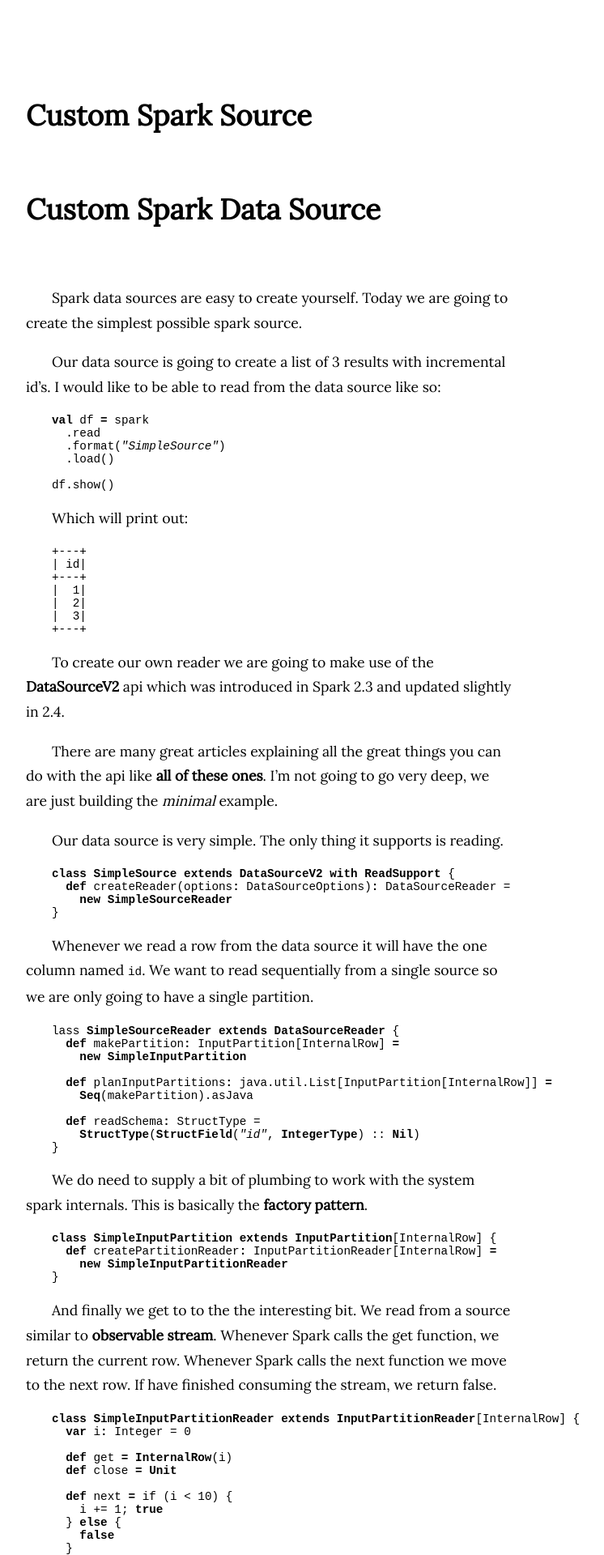
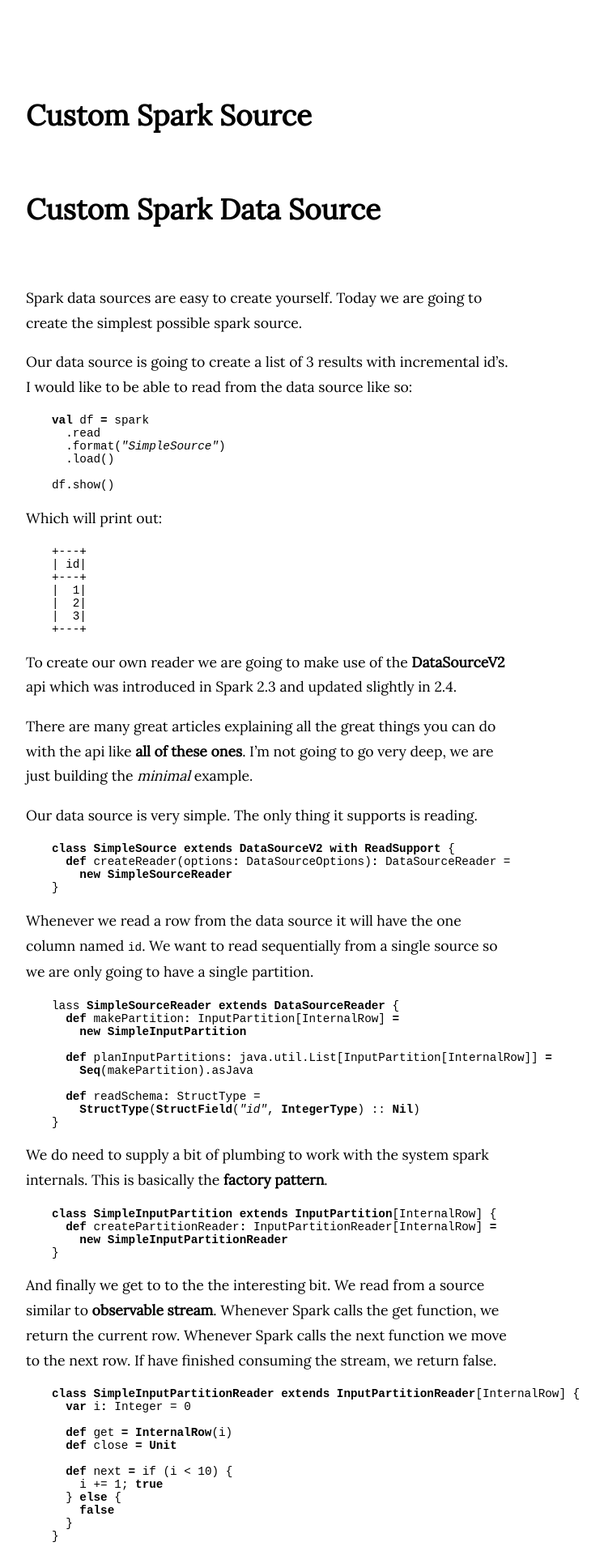
Before and after one commit to eamontaaffe/eamontaaffe.github.io, a Jekyll site: the page built from index.html, in a window 1280 px wide. Shown: the top 1920 px of the page at 81% size, without its empty margins (308-1054 px from the left). Built offline with Jekyll 4.4.1, drawn with Linux system fonts in a browser that asks for light colours.

Commit message:
Remove indent

```diff
--- a/_sass/main.scss
+++ b/_sass/main.scss
@@ -4,7 +4,7 @@
 $background-color: white;
 $accent-color: red;
 
-$indent: 32px;
+$indent: 0px;
 
 @import "./code";
 
```
